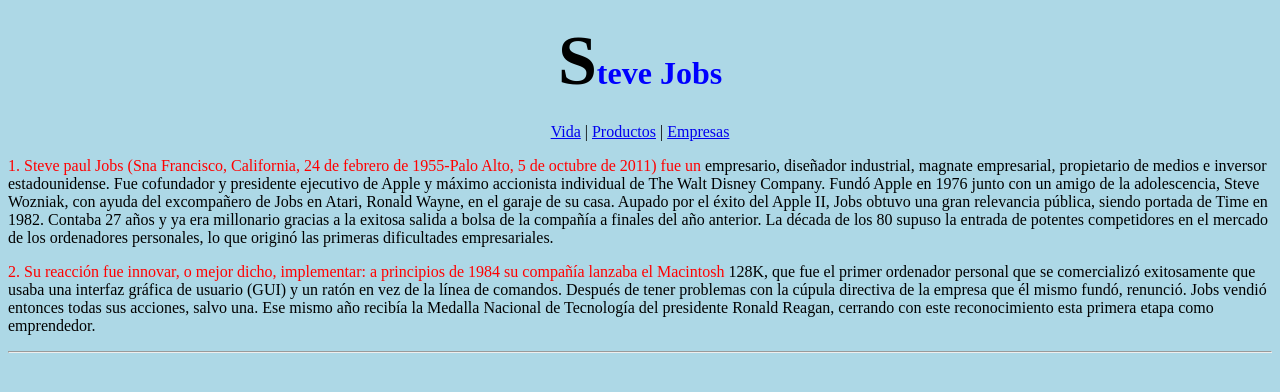
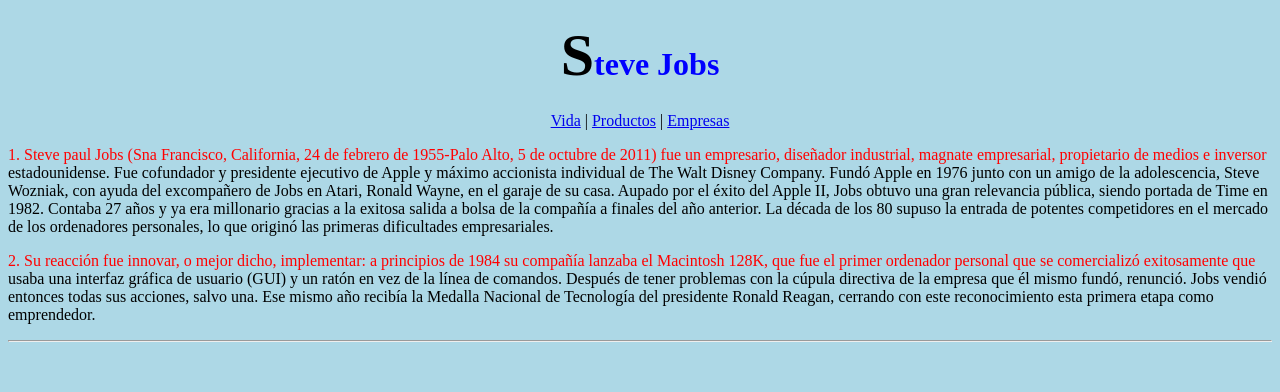
Before and after one commit to arranzjorge/PRACTICA_3.15, a plain HTML site: page index.html in a window 1280 px wide. Drawn offline with Linux system fonts and the light colour scheme.

Commit message:
7/2/23 9:37

```diff
--- a/index.html
+++ b/index.html
@@ -14,8 +14,8 @@
        </p>
     </header>
     <main>
-        <p><span class="color_rojo">1. Steve paul Jobs (Sna Francisco, California, 24 de febrero de 1955-Palo Alto, 5 de octubre de 2011) fue un </span>  empresario, diseñador industrial, magnate empresarial, propietario de medios e inversor estadounidense. Fue cofundador y presidente ejecutivo de Apple  y máximo accionista individual de The Walt Disney Company. Fundó Apple en 1976 junto con un amigo de la adolescencia, Steve Wozniak, con ayuda del excompañero de Jobs en Atari, Ronald Wayne, en el garaje de su casa. Aupado por el éxito del Apple II, Jobs obtuvo una gran relevancia pública, siendo portada de Time en 1982. Contaba 27 años y ya era millonario gracias a la exitosa salida a bolsa de la compañía a finales del año anterior. La década de los 80 supuso la entrada de potentes competidores en el mercado de los ordenadores personales, lo que originó las primeras dificultades empresariales. </p>
-        <p><span class="color_rojo">2. Su reacción fue innovar, o mejor dicho, implementar: a principios de 1984 su compañía lanzaba el Macintosh </span> 128K, que fue el primer ordenador personal que se comercializó exitosamente que usaba una interfaz gráfica de usuario (GUI) y un ratón en vez de la línea de comandos. Después de tener problemas con la cúpula directiva de la empresa que él mismo fundó, renunció. Jobs vendió entonces todas sus acciones, salvo una. Ese mismo año recibía la Medalla Nacional de Tecnología del presidente Ronald Reagan, cerrando con este reconocimiento esta primera etapa como emprendedor.</p>
+        <p class="texto">1. Steve paul Jobs (Sna Francisco, California, 24 de febrero de 1955-Palo Alto, 5 de octubre de 2011) fue un empresario, diseñador industrial, magnate empresarial, propietario de medios e inversor estadounidense. Fue cofundador y presidente ejecutivo de Apple  y máximo accionista individual de The Walt Disney Company. Fundó Apple en 1976 junto con un amigo de la adolescencia, Steve Wozniak, con ayuda del excompañero de Jobs en Atari, Ronald Wayne, en el garaje de su casa. Aupado por el éxito del Apple II, Jobs obtuvo una gran relevancia pública, siendo portada de Time en 1982. Contaba 27 años y ya era millonario gracias a la exitosa salida a bolsa de la compañía a finales del año anterior. La década de los 80 supuso la entrada de potentes competidores en el mercado de los ordenadores personales, lo que originó las primeras dificultades empresariales. </p>
+        <p class="texto">2. Su reacción fue innovar, o mejor dicho, implementar: a principios de 1984 su compañía lanzaba el Macintosh 128K, que fue el primer ordenador personal que se comercializó exitosamente que usaba una interfaz gráfica de usuario (GUI) y un ratón en vez de la línea de comandos. Después de tener problemas con la cúpula directiva de la empresa que él mismo fundó, renunció. Jobs vendió entonces todas sus acciones, salvo una. Ese mismo año recibía la Medalla Nacional de Tecnología del presidente Ronald Reagan, cerrando con este reconocimiento esta primera etapa como emprendedor.</p>
     <hr>
     </main>
 </body>
--- a/style.css
+++ b/style.css
@@ -1,21 +1,18 @@
 body.body{
     background-color: lightblue;
 }
-
 h1.titulo{
-    text-align: center;
     color: blue;
 }
-
-span.S{
-    font-size: 70px;
+h1.titulo::first-letter{
     color: black;
+    font-size: 60px;
 }
 
 header.header{
     text-align: center;
 }
 
-span.color_rojo{
+p.texto::first-line{
     color: red;
 }
```
